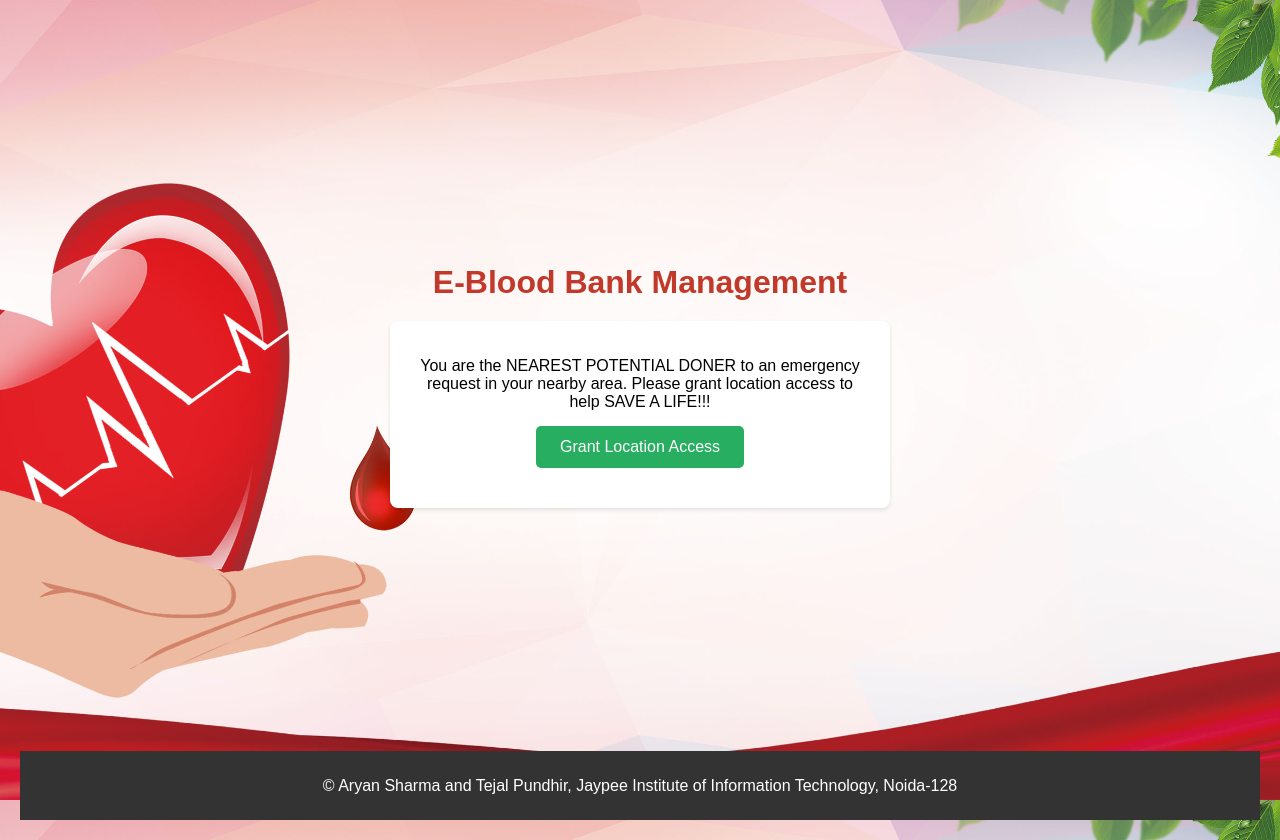
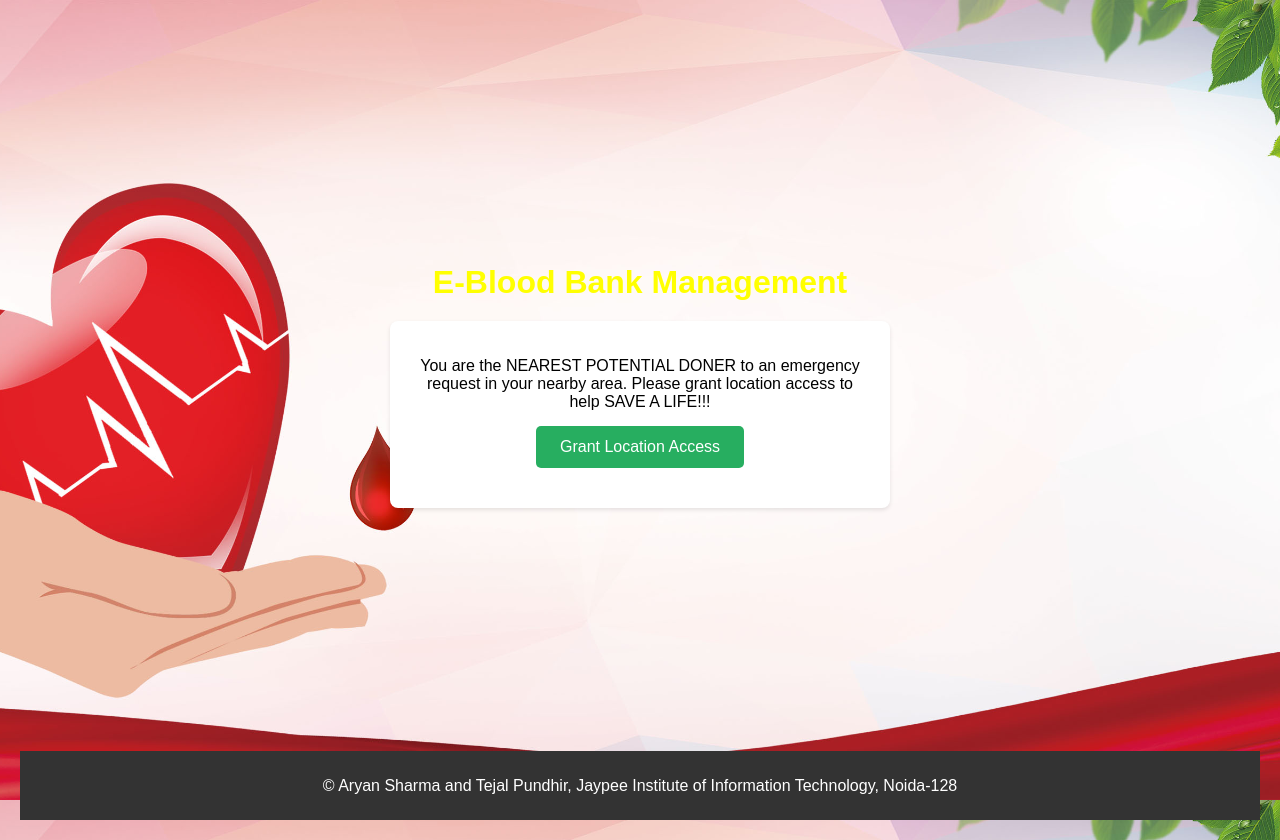
Before and after one commit to intnum10/Doner, a plain HTML site: page index.html in a window 1280 px wide. Drawn offline with Linux system fonts and the light colour scheme.

Commit message:
Update index.html

```diff
--- a/index.html
+++ b/index.html
@@ -28,7 +28,7 @@
         }
 
         h1 {
-            color: #c0392b; /* Blood red */
+            color: #FFFF00; /* Blood red */
             margin-bottom: 20px;
             text-align: center;
         }
```
